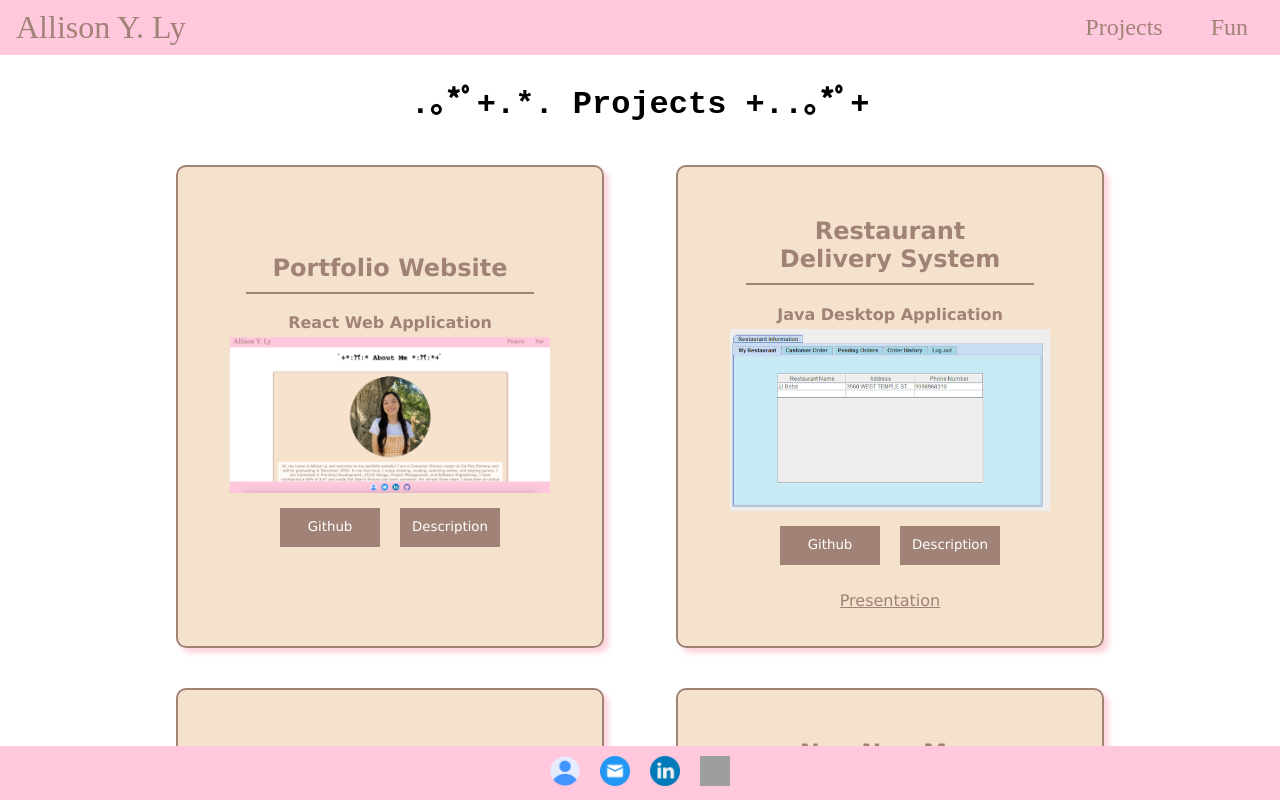
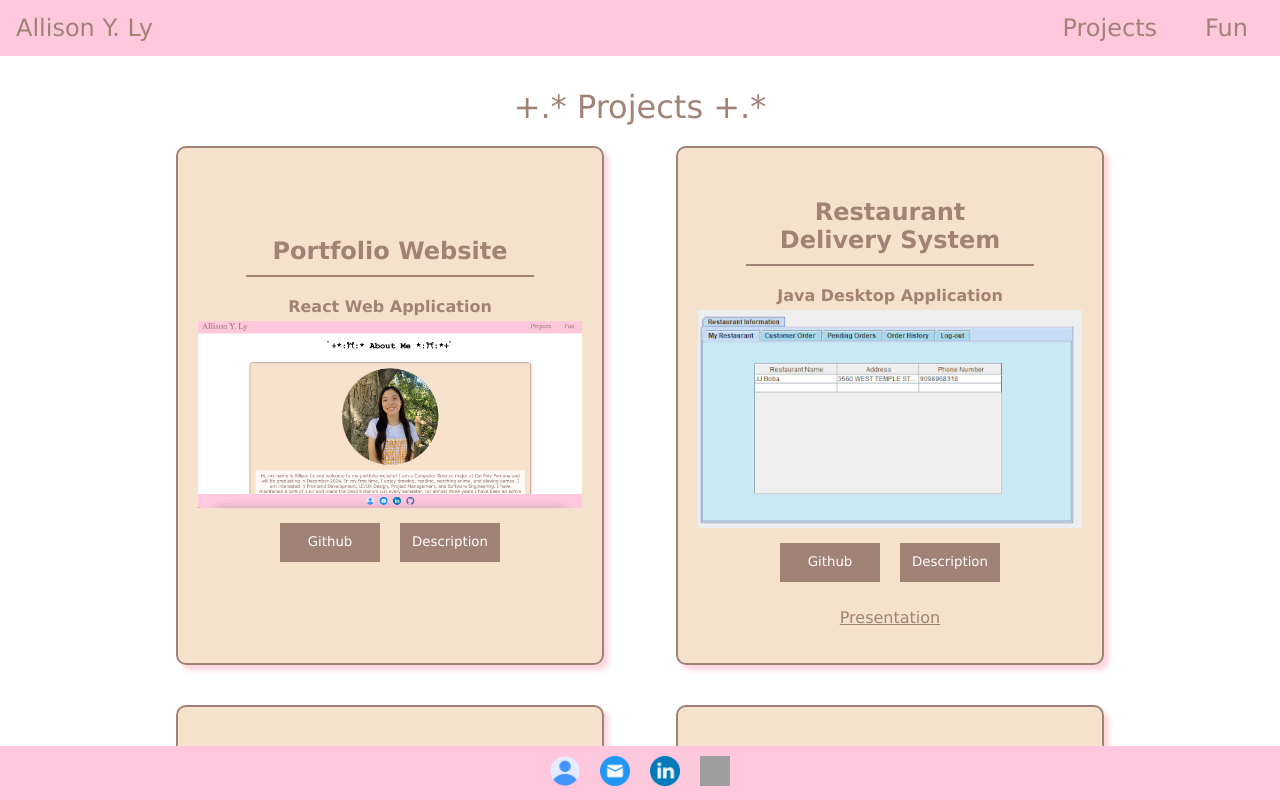
Before and after one commit to ayly8/Portfolio, a React (Vite) app in the folder my-portfolio/: page / in a window 1280 px wide. Both pictures are taken after a click on the element "Projects". Shown: the top 800 px of the page. Built offline with nearby package versions, Linux system fonts and the light colour scheme; grey boxes are pictures that could not be loaded.

Commit message:
edited css for all fonts, updated some links to have anchor tags

```diff
--- a/my-portfolio/src/components/SeeMore.jsx
+++ b/my-portfolio/src/components/SeeMore.jsx
@@ -12,7 +12,7 @@ function SeeMore(props) {
 
    return (
       <>
-         <h1 className="section-title">⋆｡ﾟ✿｡⋆｡ See More ⋆｡ﾟ✿｡⋆｡</h1>
+         <p className="section-title">⋆｡✿ See More ✿⋆｡ﾟ</p>
          <div className="see-more">
             <div className="see-more-options" onClick={() => handleNavigation(props.first_location)}>
                <h3>{props.first_option_name}</h3>
--- a/my-portfolio/src/css/fun.css
+++ b/my-portfolio/src/css/fun.css
@@ -8,7 +8,10 @@
 }
 
 .section-title {
-   font-family: 'Courier New', monospace;
+   font-family: Verdana;
+   font-size: 32px;
+   margin-bottom: 0;
+   color: #A18276;
 }
 
 #art-imgs {
--- a/my-portfolio/src/css/home.css
+++ b/my-portfolio/src/css/home.css
@@ -8,7 +8,10 @@
 }
 
 .section-title {
-   font-family: 'Courier New', monospace;
+   font-family: Verdana;
+   font-size: 32px;
+   margin-bottom: 0;
+   color: #A18276;
 }
 
 #about-me {
@@ -79,7 +82,7 @@
    border: 1px solid #A18276;
 }
 
-.connect-options::after {
+/* .connect-options::after {
    content: '';
    width: 0;
    height: 2px;
@@ -90,7 +93,7 @@
 
 .connect-options:hover::after {
    width: 100%;
- }
+ } */
 
 #featured-work {
    width: 100%;
--- a/my-portfolio/src/css/main.css
+++ b/my-portfolio/src/css/main.css
@@ -4,7 +4,7 @@ body {
 }
 
 #ayly-title {
-  font-size: 32px;
+  font-size: 24px;
 }
 
 #nav {
@@ -15,6 +15,7 @@ body {
   align-items: center;
   gap: 32px;
   padding: 0 16px;
+  font-family: Verdana;
 }
 
 #nav ul {
--- a/my-portfolio/src/css/projectinfo.css
+++ b/my-portfolio/src/css/projectinfo.css
@@ -42,7 +42,7 @@
 }
 
 .proj-img {
-   width: 25vw;
+   width: 100%;
    height: auto;
    margin: 5px;
 }
--- a/my-portfolio/src/css/projects.css
+++ b/my-portfolio/src/css/projects.css
@@ -8,7 +8,10 @@
 }
 
 .section-title {
-   font-family: 'Courier New', monospace;
+   font-family: Verdana;
+   font-size: 32px;
+   margin-bottom: 0;
+   color: #A18276;
 }
 
 #proj-section-1, #proj-section-2, #proj-section-3, #hack-section-1 {
--- a/my-portfolio/src/css/seemore.css
+++ b/my-portfolio/src/css/seemore.css
@@ -1,5 +1,8 @@
 .section-title {
-   font-family: 'Courier New', monospace;
+   font-family: Verdana;
+   font-size: 32px;
+   margin-bottom: 0;
+   color: #A18276;
 }
 
 .see-more {
--- a/my-portfolio/src/pages/Fun.jsx
+++ b/my-portfolio/src/pages/Fun.jsx
@@ -12,7 +12,7 @@ function Fun() {
    return (
       <>
          <div id="everything-fun">
-            <h1 className="section-title">༻❀༺ Anime Fanart ༻❀༺</h1>
+            <p className="section-title">༻ Anime Fanart ༺</p>
             <div id="art-imgs">
                <div id="left-imgs">
                   <img src={hxh} alt="gon and killua drawing from hxh" loading="lazy"/>
--- a/my-portfolio/src/pages/Home.jsx
+++ b/my-portfolio/src/pages/Home.jsx
@@ -1,4 +1,5 @@
 import React from 'react';
+import { Link } from 'react-router-dom';
 import { useNavigate } from 'react-router-dom';
 import Description from "../components/Desc"
 import SeeMore from "../components/SeeMore"
@@ -9,10 +10,6 @@ import proj2 from "../assets/Nomnommap.png"
 import proj3 from "../assets/PlanningPal.png"
 
 function Home() {
-   const openInNewTab = (url) => () => {
-      window.open(url, '_blank', 'noopener,noreferrer');
-   };
-
    const navigate = useNavigate();
 
    const goToSection = (path, sectionId) => () => {
@@ -25,50 +22,50 @@ function Home() {
    return (
       <>
          <div id="everything-home">
-            <h1 className="section-title">ﾟ+*:ꔫ:* About Me *:ꔫ:*+ﾟ</h1>
+            <p className="section-title">ꔫ: About Me :ꔫ</p>
             <div id="about-me">
                <div id="pic-and-desc">
                   <img id="about-me-pic" src={ally} alt="picture of Allison Ly" loading="lazy"/>
                   <p id="about-me-para">
                   Hi, my name is Allison Ly and welcome to my portfolio website! I am a Computer Science major at Cal Poly Pomona and will be
-                  graduating in December 2024. In my free time, I enjoy drawing, reading, watching anime, and playing games. I am interested in
-                  Frontend Development, UI/UX Design, Project Management, and Software Engineering. I have maintained a GPA of 3.67 and made the
-                  Dean’s Honors List every semester. For almost three years I have been an active member of Cal Poly Pomona’s sheCodes club, which
-                  supports underrepresented students in STEM. I also participated in the Summer 2023 Unmanned Aerial Vehicle Research Experience
-                  for Undergrads at Cal Poly Pomona, where I gained interdisciplinary experience.
+                  graduating in December 2024. I am interested in a career within the Project Management and Software Engineering fields. I have
+                  maintained a GPA of 3.67 and made the Dean’s Honors List every semester. For almost three years I have been an active member of
+                  Cal Poly Pomona’s sheCodes club, which supports underrepresented students in STEM. I also participated in the Summer 2023 Unmanned
+                  Aerial Vehicle Research Experience for Undergrads at Cal Poly Pomona, where I gained interdisciplinary experience.
                   </p>
                </div>
                <div id="connect">
-                  <div
-                     className="connect-options"
-                     onClick={openInNewTab('https://docs.google.com/document/d/1sOQ6vM8wcC0NNTz2ZSJfEKxyDb9MASPyLu3Si5iHMpg/edit?usp=sharing')}>
+                  <a href="https://docs.google.com/document/d/1sOQ6vM8wcC0NNTz2ZSJfEKxyDb9MASPyLu3Si5iHMpg/edit?usp=sharing" className="connect-options" target='_blank'>
                      <h3>Resume</h3>
-                  </div>
-                  <div
-                     className="connect-options"
-                     onClick={() => {window.location.href = 'mailto:allison.y.ly@gmail.com';}}>
+                  </a>
+                  <a href="mailto:allison.y.ly@gmail.com" className="connect-options" target='_blank'>
                      <h3>Email</h3>
-                  </div>
-                  <div
-                     className="connect-options"
-                     onClick={openInNewTab('https://www.linkedin.com/in/allison-y-ly/')}>
+                  </a>
+                  <a href="https://www.linkedin.com/in/allison-y-ly/" className="connect-options" target='_blank'>
                      <h3>Linkedin</h3>
-                  </div>
-                  <div
-                     className="connect-options"
-                     onClick={openInNewTab('https://github.com/ayly8')}>
+                  </a>
+                  <a href="https://github.com/ayly8" className="connect-options" target='_blank'>
                      <h3>Github</h3>
-                  </div>
+                  </a>
                </div>
             </div>
-            <h1 className="section-title">.｡*ﾟ+.*.｡ Featured Projects +..｡*ﾟ+</h1>
+            <p className="section-title">.｡* Featured Projects *｡.</p>
             <div id="featured-work">
+               {/* <Link to="/projects#proj-section-1">
+                  <img src={proj1} alt="Restaurant Delivery System Project Preview" loading="lazy"></img>
+               </Link>
+               <Link to="/projects#proj-section-2">
+                  <img src={proj2} alt="Nomnommap Project Preview" loading="lazy"></img>
+               </Link>
+               <Link to="/projects#proj-section-2">
+                  <img src={proj3} alt="Planning Pal Project Preview" loading="lazy"></img>
+               </Link> */}
                <img src={proj1} alt="Restaurant Delivery System Project Preview" loading="lazy" onClick={goToSection('/projects', 'proj-section-1')}></img>
                <img src={proj2} alt="Nomnommap Project Preview" loading="lazy" onClick={goToSection('/projects', 'proj-section-2')}></img>
                <img src={proj3} alt="Planning Pal Project Preview" loading="lazy" onClick={goToSection('/projects', 'proj-section-2')}></img>
             </div>
             <div id="work-exp">
-               <h1 className="section-title">: *✧･ﾟ:* Work Experience *:･ﾟ✧*:</h1>
+               <p className="section-title">･✧･ Work Experience ･✧･</p>
                <Description
                   title="Research Experience for Undergrads (REU)"
                   duration="June - August 2023"
@@ -90,7 +87,7 @@ function Home() {
                   Algebra 1 weekly during the semester."/>
             </div>
             <div id="extra-exp">
-               <h1 className="section-title">⋆ ˚｡⋆୨୧˚ Extracurricular ˚୨୧⋆｡˚ ⋆</h1>
+               <p className="section-title">˚୨୧ Extracurricular ୨୧˚</p>
                <Description
                   title="Cal Poly Pomona sheCodes Internal Vice President"
                   duration="May 2023 - May 2024"
--- a/my-portfolio/src/pages/Projects.jsx
+++ b/my-portfolio/src/pages/Projects.jsx
@@ -14,7 +14,7 @@ function Work() {
    return (
       <>
          <div id="everything-work">
-            <h1 className="section-title">.｡*ﾟ+.*. Projects +..｡*ﾟ+</h1>
+            <p className="section-title">+.* Projects +.*</p>
             <div id="proj-section-1">
                <ProjectInfo
                   title="Portfolio Website"
@@ -97,7 +97,7 @@ function Work() {
                   demoDesc="Demo"
                />
             </div>
-            <h1 className="section-title">✿•´*¨`*•✿ Hackathons ✿•*`¨*•✿</h1>
+            <p className="section-title">*•✿ Hackathons ✿•*</p>
             <div id="hack-section-1">
                <ProjectInfo
                   title="Nutriversity"
```
Also changed, not shown: my-portfolio/src/assets/hamburger_menu.png (added).
